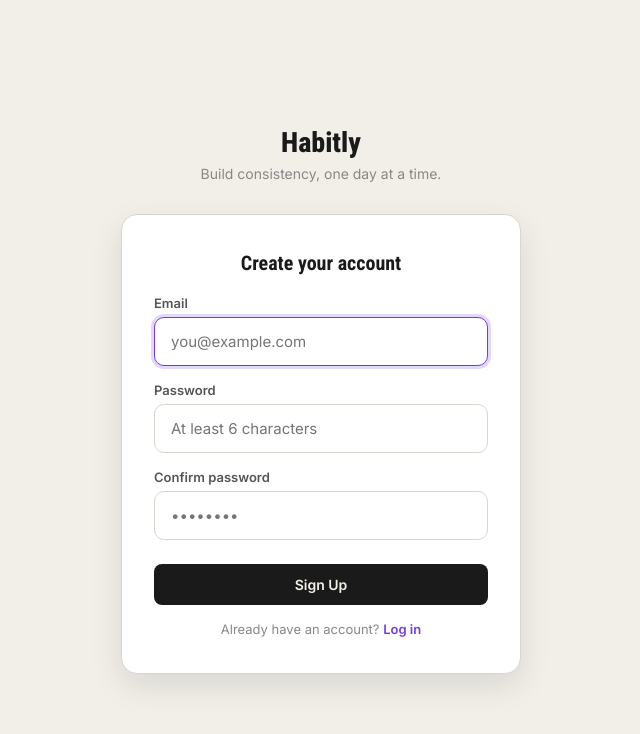
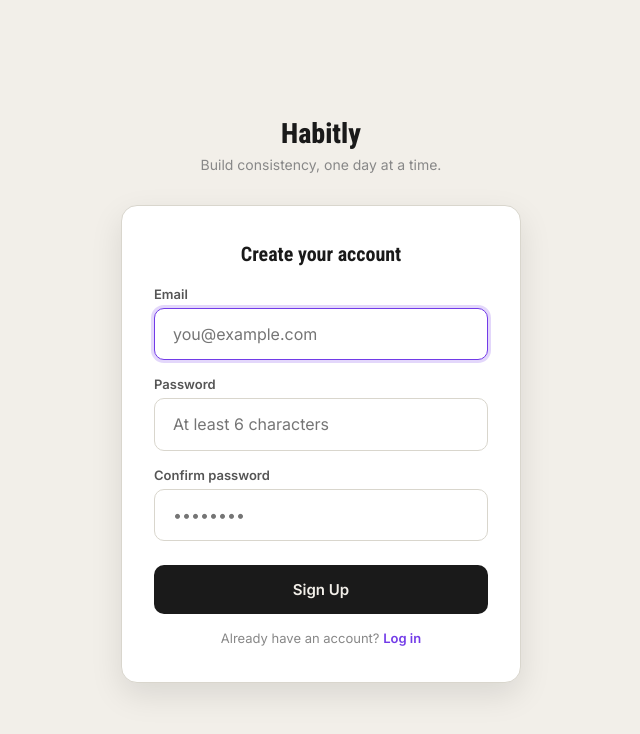
Before and after one commit to jhensalazarperez-lgtm/habitly, a Flask app: page /signup in a window 1280 px wide. Shown: the top 734 px of the page, without its empty margins (319-959 px from the left). Run offline with Flask 3, Linux system fonts and the light colour scheme.

Commit message:
Update style.css

```diff
--- a/static/style.css
+++ b/static/style.css
@@ -297,11 +297,11 @@ body {
   background-color: var(--text-primary);
   color: var(--bg);
   border: none;
-  border-radius: 8px;
-  padding: 12px 20px;
+  border-radius: 10px;
+  padding: 15px 20px;
   font-family: 'Inter', sans-serif;
   font-weight: 600;
-  font-size: 14px;
+  font-size: 15px;
   cursor: pointer;
   transition: background-color 0.2s ease, transform 0.15s ease;
 }
@@ -639,14 +639,20 @@ body {
 .form-group input[type="file"],
 .form-group textarea {
   width: 100%;
-  padding: 14px 16px;
-  border: 1px solid var(--border);
+  min-height: 52px;
+  padding: 14px 18px;
+  border: 1.5px solid var(--border);
   border-radius: 10px;
   font-family: 'Inter', sans-serif;
-  font-size: 15px;
+  font-size: 16px;
+  line-height: 1.4;
   background: var(--surface);
   color: var(--text-primary);
   transition: border-color 0.15s ease, box-shadow 0.15s ease;
+}
+
+.form-group textarea {
+  min-height: 90px;
 }
 
 .form-group input[type="text"]:focus,
```
